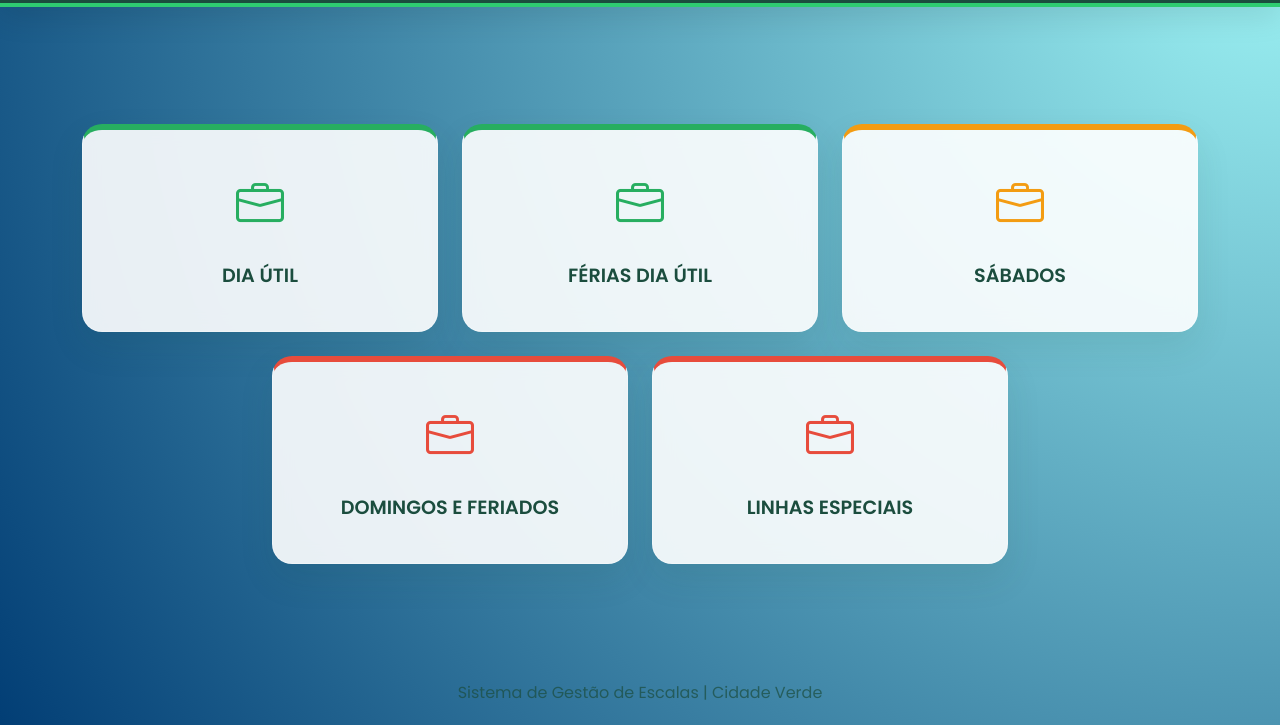
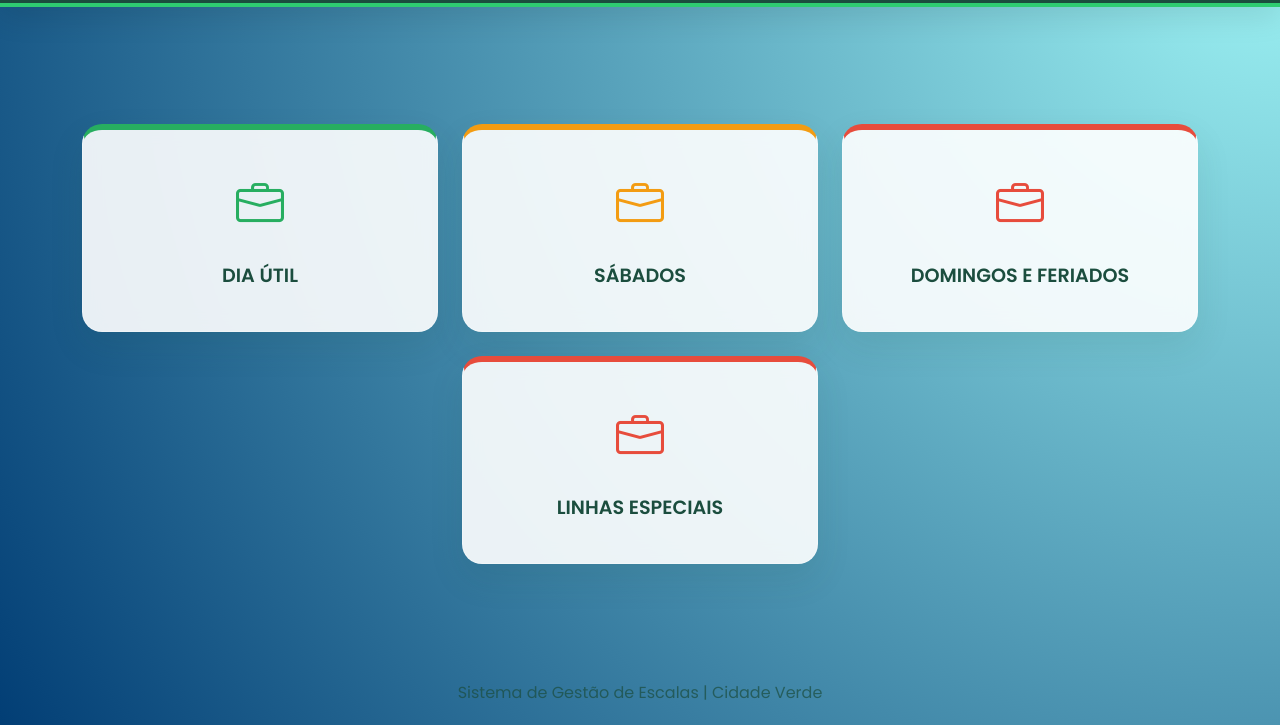
Before and after one commit to Reis-Site/Linhas-Tripulante, a plain HTML site: page index.html in a window 1280 px wide. Shown: the part 75-800 px from the top of the page. Drawn offline with nearby package versions, Linux system fonts and the light colour scheme.

Commit message:
Update index.html

```diff
--- a/index.html
+++ b/index.html
@@ -127,12 +127,6 @@
 
 
 
-	<div class="col-md-4">
-                <a href="Ferias.html" target="_blank" class="btn-access btn-util">
-                    <i class="bi bi-briefcase"></i>
-                    <span>FÉRIAS DIA ÚTIL</span>
-                </a>
-           </div>
 
             <div class="col-md-4">
                 <a href="Sabado Tccc.html" target="_blank" class="btn-access btn-sabado">
```
